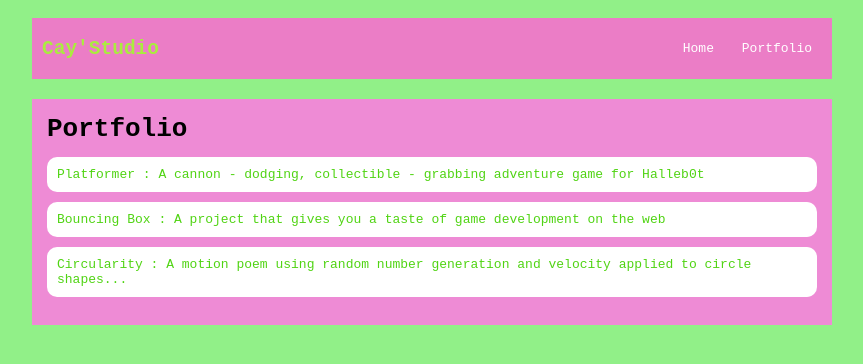
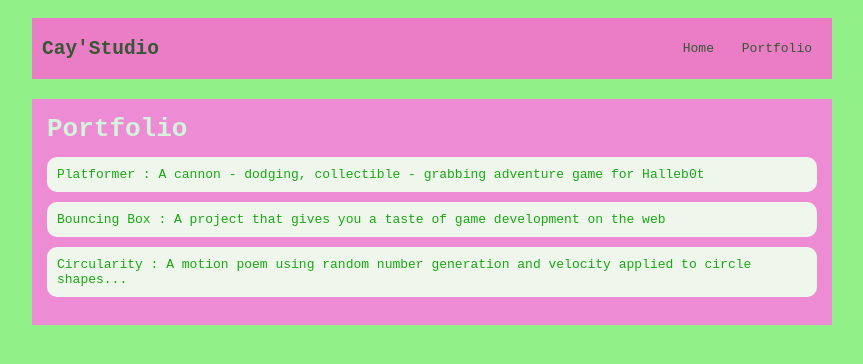
Before and after one commit to Caysummer/Caysummer.github.io, a plain HTML site: page portfolio.html in a window 1280 px wide. Shown: the whole page, without its empty margins (208-1071 px from the left). Drawn offline with Linux system fonts and the light colour scheme.

Commit message:
add portfolio.html file

```diff
--- a/style.css
+++ b/style.css
@@ -20,7 +20,7 @@ nav {
 h1 {
     display: flex;
     align-items: center;
-    color: rgb(170, 236, 63);
+    color: rgb(53, 87, 53);
     flex: 1;
     margin: 0;
 }
@@ -33,7 +33,7 @@ h1 {
 }
 a {
     text-decoration: none;
-    color: #fff;
+    color: rgb(53, 87, 53);
 }
 
 /* main container area beneath menu */
@@ -55,7 +55,7 @@ main {
 
 /* portfolio styles */
 #interests {
-    border: 4px silver ridge;
+    border: 4px rgb(236, 226, 226) ridge;
     padding: 8px;
 }
 h2, h3 {
@@ -63,7 +63,7 @@ h2, h3 {
 }
  /* portfolio styles */
  .content h1 {
-    color: black;
+    color: rgb(211, 243, 218);
 }
 
 #portfolio {
@@ -72,17 +72,17 @@ h2, h3 {
 }
 
 #portfolio li {
-    background: #fff;
+    background: #eff7ec;
     padding: 10px;
     border-radius: 10px;
     margin-bottom: 10px;
 }
 
 #portfolio li:hover {
-    background: #eee;
+    background: #e6dddd;
 }
 
 #portfolio a {
     text-decoration: none;
-    color: rgb(80, 212, 19);
+    color: rgb(24, 168, 19);
 }
```
